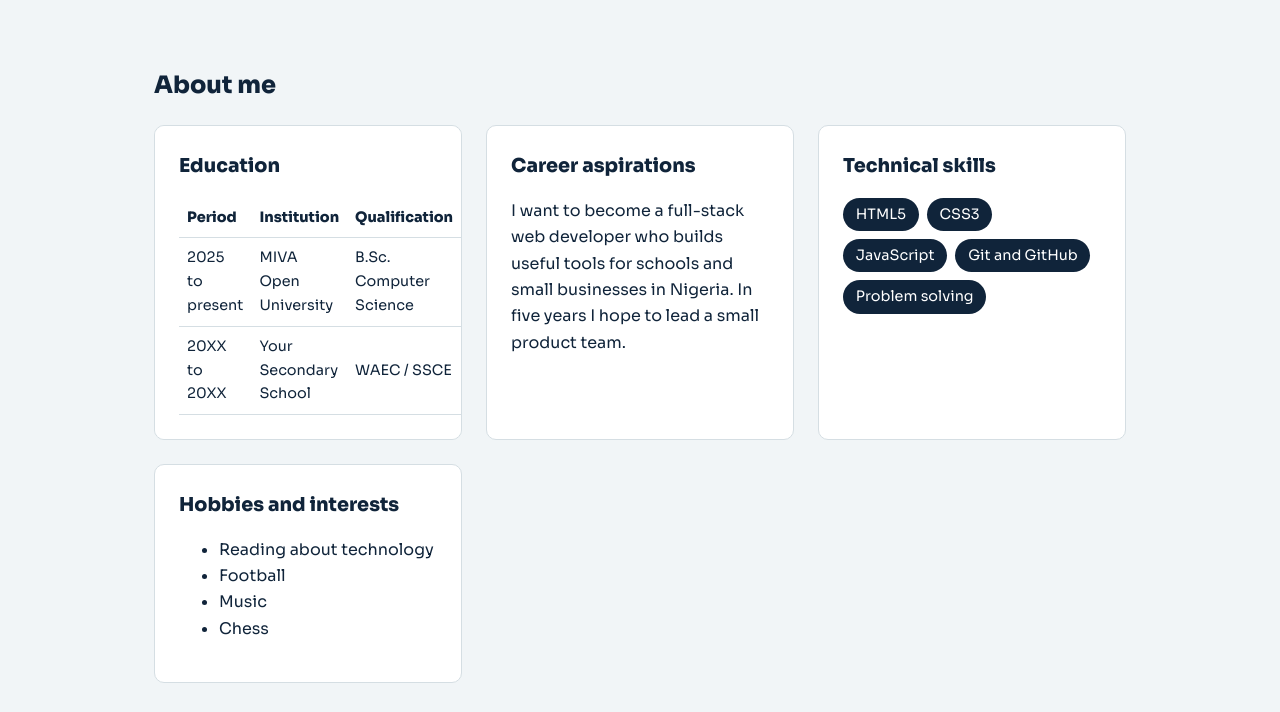
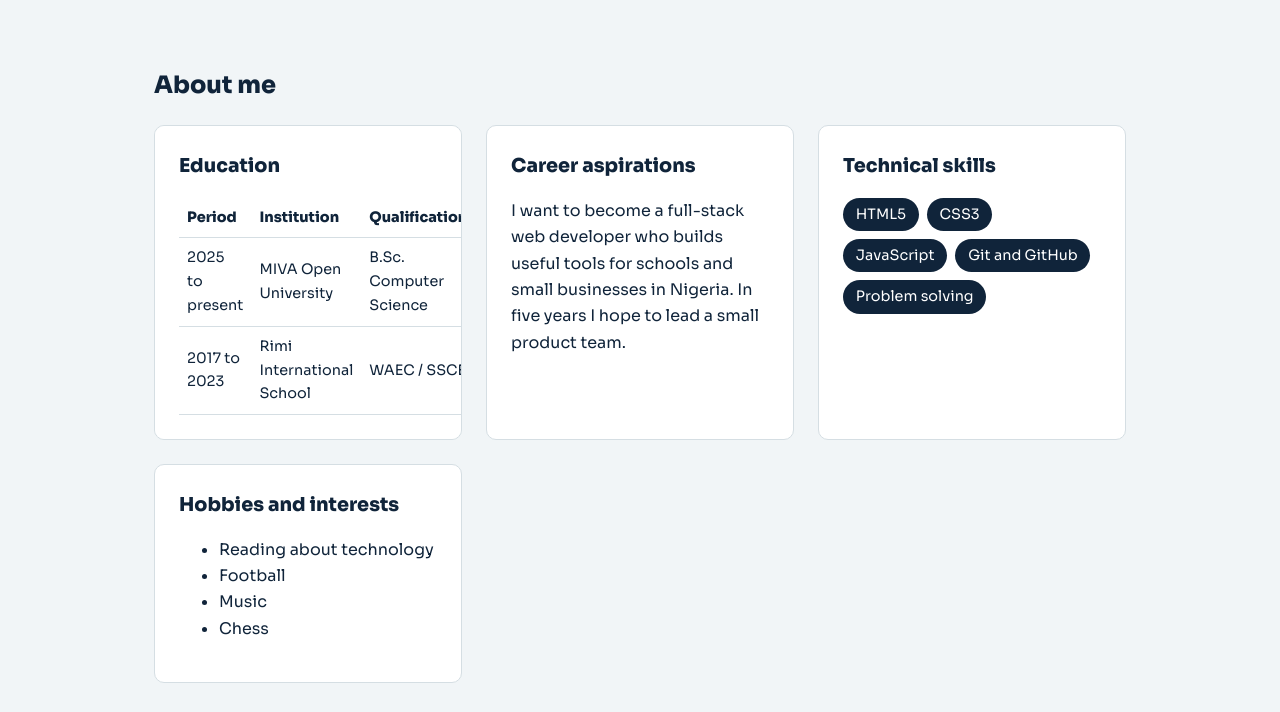
Before and after one commit to bilalsuleiman52-commits/cos-106-project, a plain HTML site: page about.html in a window 1280 px wide. Shown: the part 66-778 px from the top of the page. Drawn offline with Linux system fonts and the light colour scheme; files whose address does not match are found by name.

Commit message:
Update education section with new school details

```diff
--- a/about.html
+++ b/about.html
@@ -14,7 +14,7 @@
 <article class="card"><h2>Education</h2>
 <table><thead><tr><th>Period</th><th>Institution</th><th>Qualification</th></tr></thead>
 <tbody><tr><td>2025 to present</td><td>MIVA Open University</td><td>B.Sc. Computer Science</td></tr>
-<tr><td>20XX to 20XX</td><td>Your Secondary School</td><td>WAEC / SSCE</td></tr></tbody></table></article>
+<tr><td>2017 to 2023</td><td>Rimi International School</td><td>WAEC / SSCE</td></tr></tbody></table></article>
 <article class="card"><h2>Career aspirations</h2><p>I want to become a full-stack web developer who builds useful tools for schools and small businesses in Nigeria. In five years I hope to lead a small product team.</p></article>
 <article class="card"><h2>Technical skills</h2>
 <ul class="skills"><li>HTML5</li><li>CSS3</li><li>JavaScript</li><li>Git and GitHub</li><li>Problem solving</li></ul></article>
```
